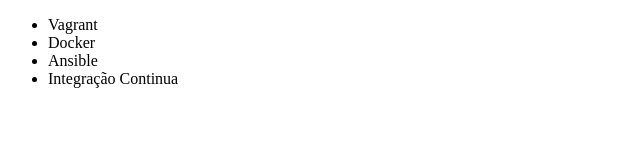
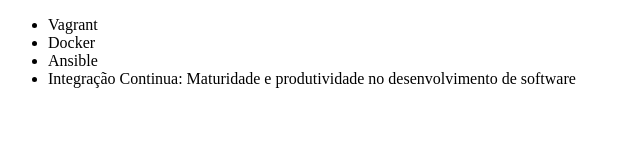
Before and after one commit to r-amaral/Git-Alura, a plain HTML site: page index.html in a window 1280 px wide. Shown: the whole page, without its empty margins (0-640 px from the left). Drawn offline with Linux system fonts and the light colour scheme.

Commit message:
Renomenando curso de integração continua

```diff
--- a/index.html
+++ b/index.html
@@ -11,7 +11,7 @@
         <li>Vagrant</li>
         <li>Docker</li>
         <li>Ansible</li>
-        <li>Integração Continua</li>
+        <li>Integração Continua: Maturidade e produtividade no desenvolvimento de software</li>
     </ul>
 </body>
 
```
